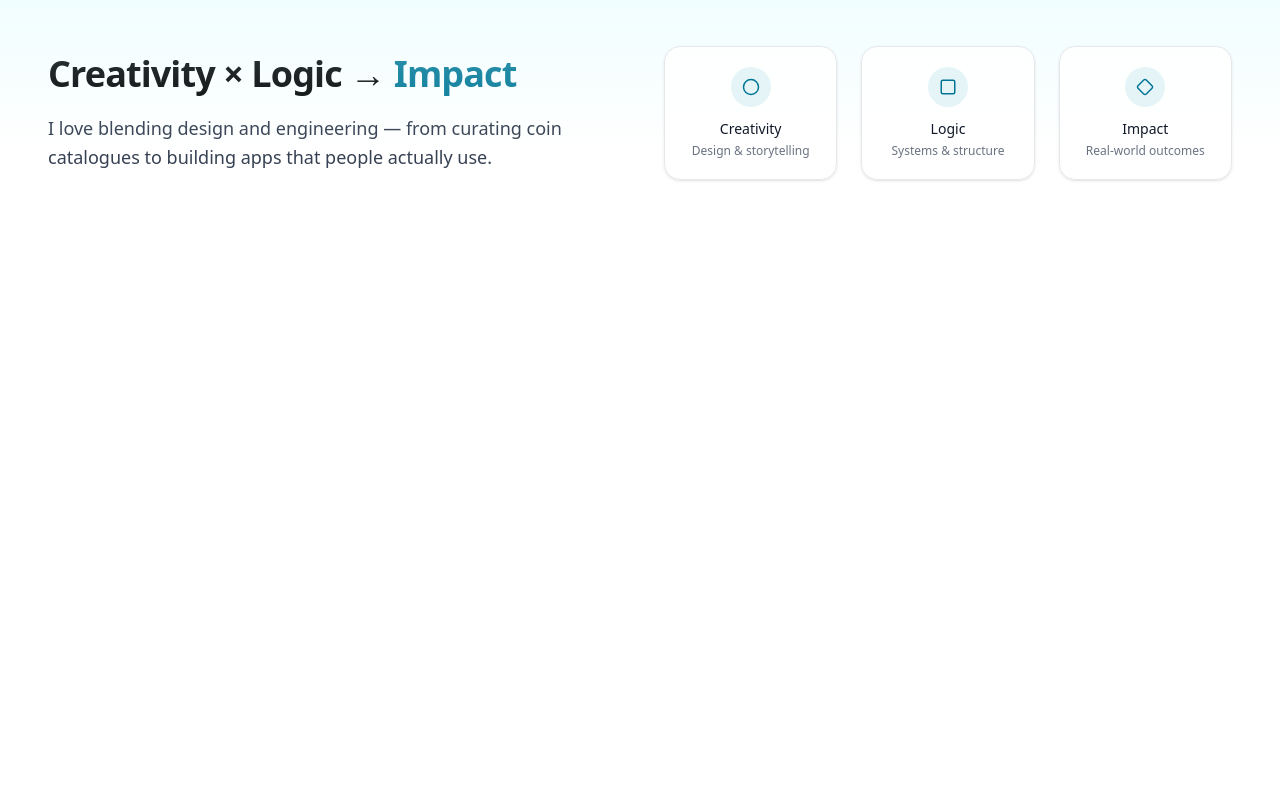
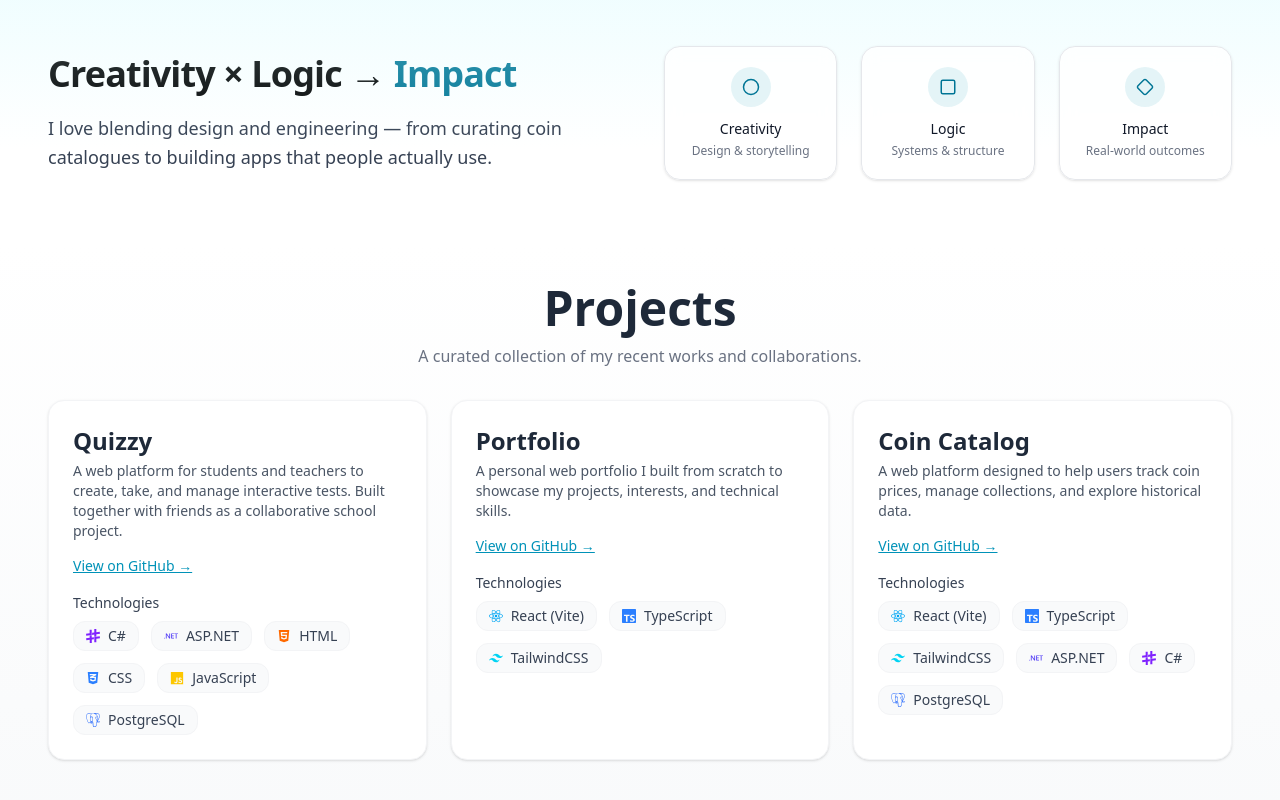
Before and after one commit to utereskovigmail/portfolio, a React (Vite) app: page / in a window 1280 px wide. Shown: the part 658-1458 px from the top of the page. Before the commit the page ends 902 px from the top, so only its background shows below. Built offline with nearby package versions, Linux system fonts and the light colour scheme.

Commit message:
Projects component on the home page

```diff
--- a/package.json
+++ b/package.json
@@ -15,6 +15,7 @@
     "lucide-react": "^0.546.0",
     "react": "^19.1.1",
     "react-dom": "^19.1.1",
+    "react-icons": "^5.5.0",
     "react-router-dom": "^7.9.4",
     "tailwindcss": "^4.1.14"
   },
--- /dev/null
+++ b/src/pages/Home/Components/ProjectsOverview.tsx
@@ -0,0 +1,136 @@
+import {motion} from "framer-motion";
+import { FaReact, FaCss3Alt, FaHtml5, FaJs, FaGithub } from "react-icons/fa";
+import {SiSharp, SiPostgresql, SiTailwindcss, SiTypescript, SiDotnet } from "react-icons/si";
+import type {JSX} from "react";
+
+
+function ProjectsOverview(){
+
+    const techIcons: Record<string, JSX.Element> = {
+        "React (Vite)": <FaReact className="text-sky-500" />,
+        TypeScript: <SiTypescript className="text-blue-500" />,
+        TailwindCSS: <SiTailwindcss className="text-cyan-400" />,
+        GitHub: <FaGithub className="text-gray-800" />,
+        "C#": <SiSharp className="text-violet-600" />,
+        "ASP.NET": <SiDotnet className="text-indigo-600" />,
+        PostgreSQL: <SiPostgresql className="text-blue-600" />,
+        HTML: <FaHtml5 className="text-orange-500" />,
+        CSS: <FaCss3Alt className="text-blue-500" />,
+        JavaScript: <FaJs className="text-yellow-400" />,
+    };
+
+    const projects = [
+        {
+            Name: 'Quizzy',
+            Short_description:
+                'A web platform for students and teachers to create, take, and manage interactive tests. Built together with friends as a collaborative school project.',
+            Full_description:
+                'Quizzy is an online testing system designed to make learning more dynamic and accessible. Students can take quizzes in real time, while teachers can create, edit, and analyze results through an intuitive interface. Working on this project taught me how to design scalable architecture using ASP.NET, manage teamwork, and maintain clear version control through GitHub.',
+            GitHub: 'https://github.com/oleksandr0147258369/QuizPlatform',
+            Technologies: [
+                'C#',
+                'ASP.NET',
+                'HTML',
+                'CSS',
+                'JavaScript',
+                'PostgreSQL',
+            ],
+        },
+        {
+            Name: 'Portfolio',
+            Short_description:
+                'A personal web portfolio I built from scratch to showcase my projects, interests, and technical skills.',
+            Full_description:
+                'This portfolio represents both my technical journey and my creative mindset. It was developed using React and TailwindCSS, with a focus on clean design, intuitive navigation, and responsive layout. Through this project, I learned how to structure content for clarity and maintain a consistent visual identity across all components.',
+            GitHub: 'https://github.com/utereskovigmail/portfolio',
+            Technologies: ['React (Vite)', 'TypeScript', 'TailwindCSS'],
+        },
+        {
+            Name: 'Coin Catalog',
+            Short_description:
+                'A web platform designed to help users track coin prices, manage collections, and explore historical data.',
+            Full_description:
+                'Coin Catalog aims to unite coin collectors by providing a simple way to organize and expand their collections. The app allows users to record prices, view historical data, and share their findings. This project combines my passion for numismatics and technology, using React for the frontend and ASP.NET with PostgreSQL for reliable data management.',
+            GitHub: 'Not ready yet',
+            Technologies: [
+                'React (Vite)',
+                'TypeScript',
+                'TailwindCSS',
+                'ASP.NET',
+                'C#',
+                'PostgreSQL',
+            ],
+        },
+    ];
+
+
+    return (
+        <section className="w-full py-10 bg-gradient-to-b from-white to-gray-50">
+            <motion.div
+                key="projects-section"
+                initial={{ opacity: 0, y: 60, scale: 0.9 }}
+                animate={{ opacity: 1, y: 0, scale: 1 }}
+                transition={{ duration: 0.5, ease: "easeOut" }}
+                className="mx-auto w-full max-w-8xl px-4 sm:px-8 lg:px-12"
+            >
+                <div className="text-center mb-8">
+                    <h1 className="text-4xl sm:text-5xl font-extrabold text-gray-800 mb-3">
+                        Projects
+                    </h1>
+                    <p className="text-gray-500 max-w-2xl mx-auto">
+                        A curated collection of my recent works and collaborations.
+                    </p>
+                </div>
+
+                <ul className="grid grid-cols-1 sm:grid-cols-2 lg:grid-cols-3 gap-6">
+                    {projects.map((project, index) => (
+                        <motion.li
+                            key={index}
+                            whileHover={{ y: -4 }}
+                            transition={{ duration: 0.05 }}
+                            className={`rounded-2xl border border-gray-100 bg-white shadow-sm hover:shadow-lg transition-all duration-300 p-6 lg:col-span-1 ${index===2 ? "sm:col-span-2" : ""} hover:ring-1 hover:ring-cyan-200`}
+                        >
+                            <div className="mb-3">
+                                <h2 className="text-2xl font-semibold text-gray-800 mb-1">
+                                    {project.Name}
+                                </h2>
+                                <p className="text-gray-600 text-sm">{project.Short_description}</p>
+                            </div>
+
+                            <div className="mb-3">
+                                <a
+                                    href={project.GitHub}
+                                    target="_blank"
+                                    rel="noopener noreferrer"
+                                    className="text-sm text-cyan-600 hover:text-cyan-700 underline"
+                                >
+                                    View on GitHub →
+                                </a>
+                            </div>
+
+                            <div className="mt-4">
+                                <h3 className="text-sm font-medium text-gray-700 mb-2">
+                                    Technologies
+                                </h3>
+                                <ul className="flex flex-wrap gap-3">
+                                    {project.Technologies.map((technology: string, idx) => (
+                                        <li
+                                            key={idx}
+                                            className="flex items-center gap-2 bg-gray-50 border border-gray-100 rounded-xl px-3 py-1 text-sm text-gray-700"
+                                        >
+                                            {techIcons[technology]}
+                                            <span>{technology}</span>
+                                        </li>
+                                    ))}
+                                </ul>
+                            </div>
+                        </motion.li>
+                    ))}
+                </ul>
+            </motion.div>
+        </section>
+
+    )
+}
+
+export default ProjectsOverview;
--- a/src/pages/Home/Home.tsx
+++ b/src/pages/Home/Home.tsx
@@ -2,6 +2,7 @@
 
 import Hero from './Components/Hero';
 import SSection from './Components/SecondSection';
+import ProjectsOverview from './Components/ProjectsOverview';
 function Home(){
 
     return(
@@ -10,6 +11,8 @@ function Home(){
             <Hero/>
             {/*Strengths*/}
             <SSection/>
+            {/*Projects*/}
+            <ProjectsOverview/>
 
         </div>
     );
```
Also changed, not shown: 1 other file (tests, documents, lock files or other folders).
